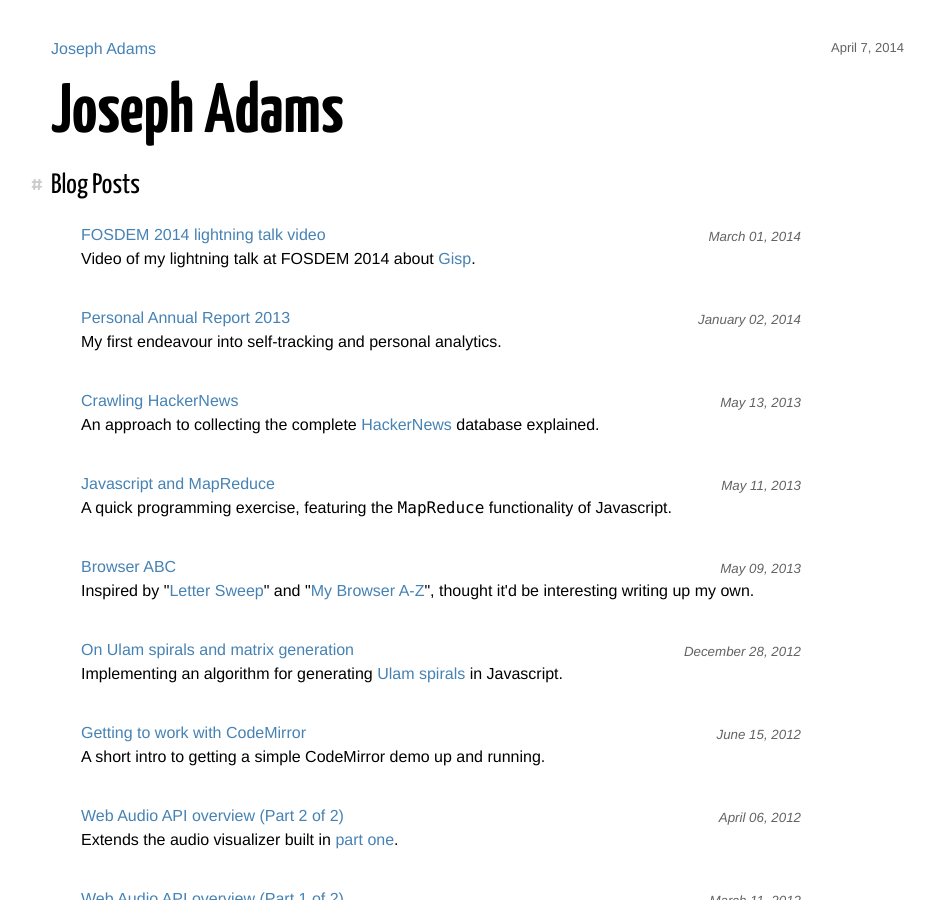
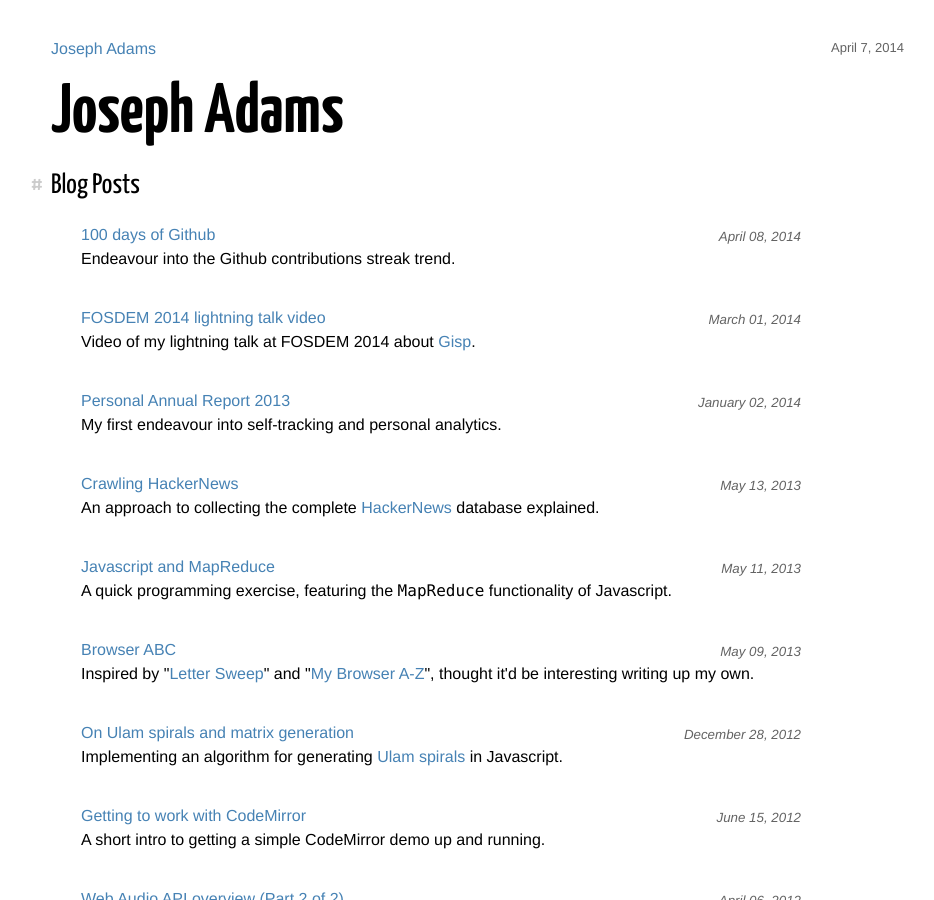
Before and after one commit to jcla1/jcla1.github.com, a Jekyll site: the page built from index.html, in a window 1280 px wide and 900 px high. Shown: the whole window, without its empty margins (109-1043 px from the left). Built offline with Jekyll 4.4.1, drawn with Linux system fonts in a browser that asks for light colours.

Commit message:
Moved blog post to new location

```diff
--- a/_drafts/100-days-of-github.html
+++ b/_posts/2014-04-08-100-days-of-github.html
@@ -1,6 +1,7 @@
 ---
 layout: post
 title: 100 days of Github
+date: 2014-04-08
 abstract: Endeavour into the Github contributions streak trend.
 ---
 
```
